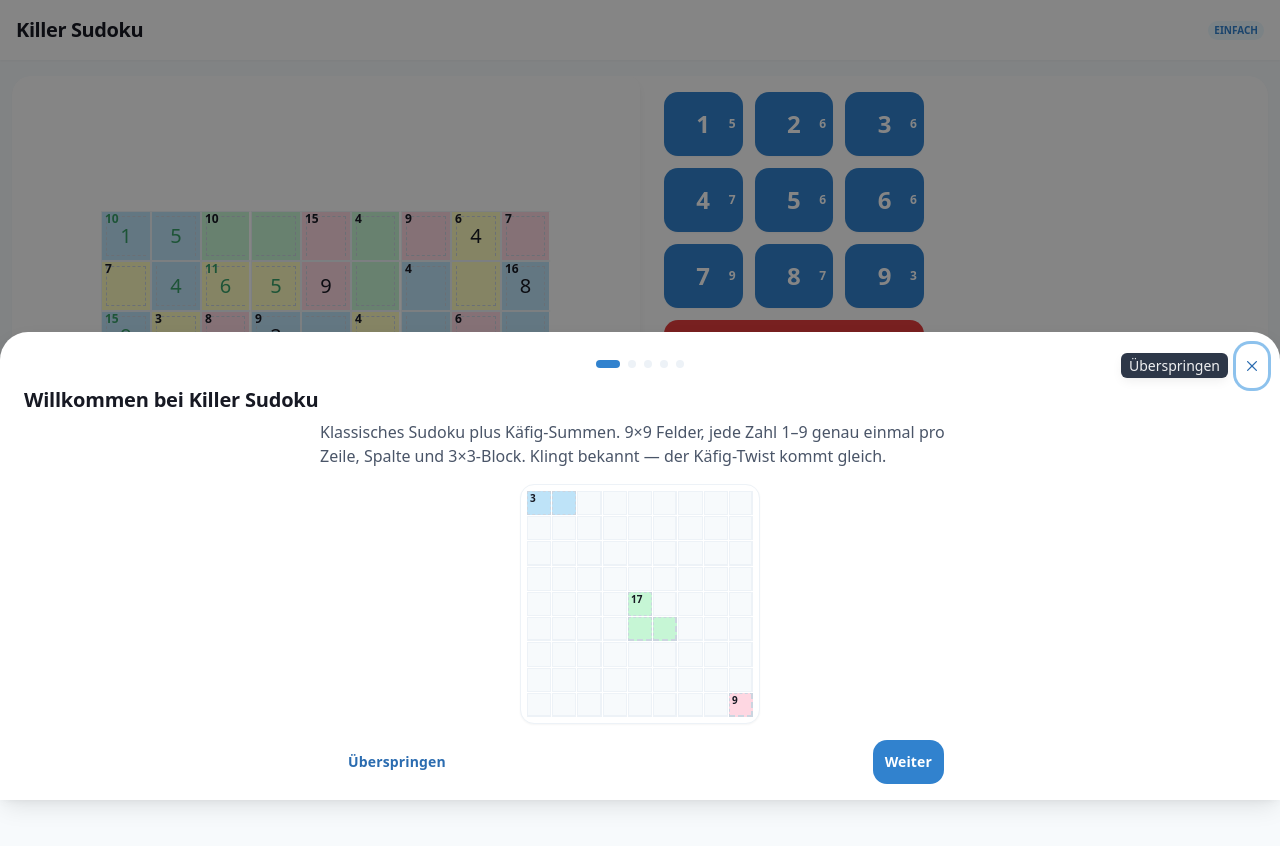
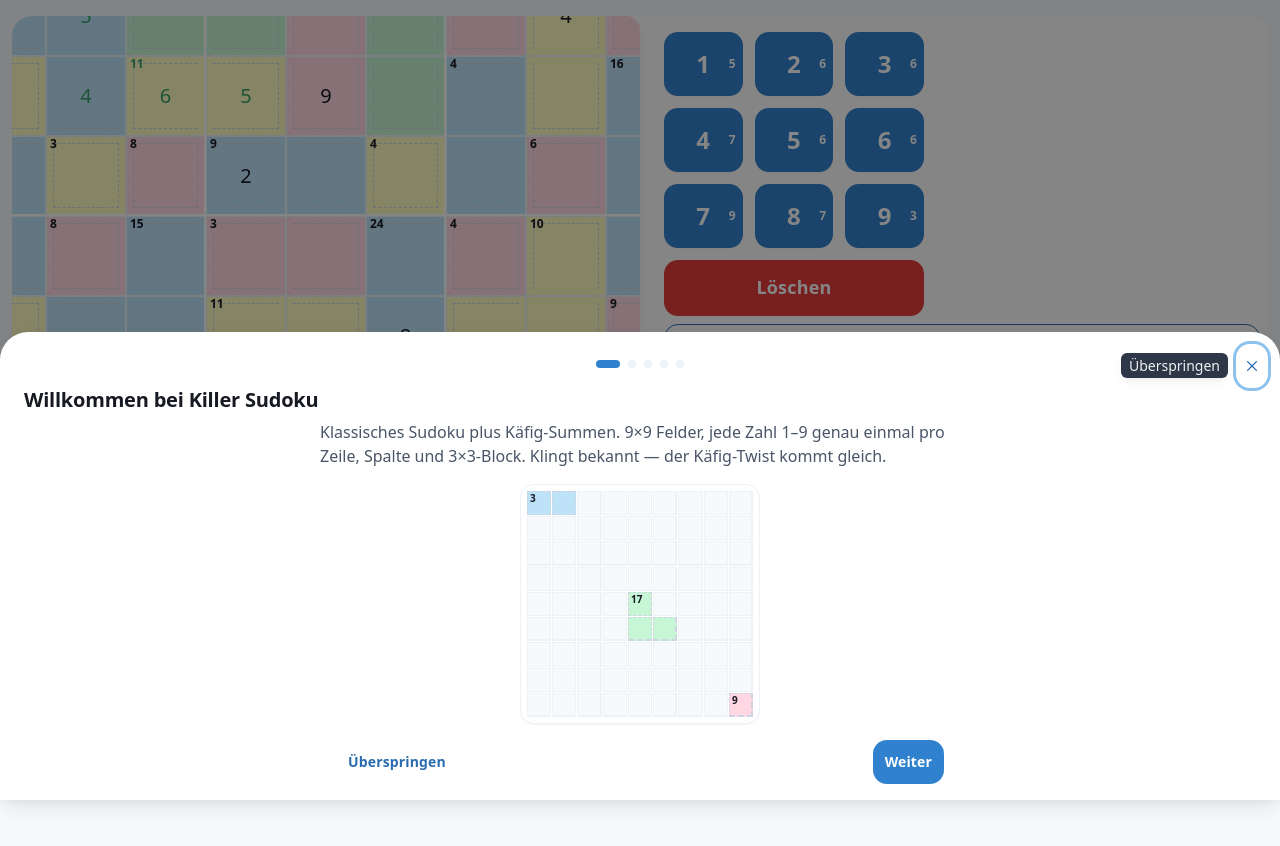
Before and after one commit to oliverbenduhn/killersudoku, a React (Vite) app: page / in a window 1280 px wide. Shown: the top 846 px of the page. After the commit the page ends 800 px from the top, so only its background shows below. Built offline with nearby package versions, Linux system fonts and the light colour scheme.

Commit message:
fix(layout): header in landscape ausblenden, sidebar intern scrollbar, brett 80vh

```diff
--- a/src/App.tsx
+++ b/src/App.tsx
@@ -62,6 +62,10 @@ function App() {
   const tutorial = useTutorial();
 
   const headerHeight = useBreakpointValue({ base: '52px', md: '60px' });
+  // Header im Sidebar-Modus (md+, Phone-Landscape quer / Tablet) ausblenden,
+  // damit das Brett die volle Höhe nutzen kann. Synchron mit der
+  // flexDirection-Breakpoint-Entscheidung in Board.tsx.
+  const isSidebarLayout = useBreakpointValue({ base: false, md: true }) || false;
   const containerMaxWidth = useBreakpointValue({ base: '100%', xl: 'container.xl' });
   const headerBg = useColorModeValue('surface.header', 'surface.header');
   const headerTextColor = useColorModeValue('surface.header.text', 'surface.header.text');
@@ -143,7 +147,15 @@ function App() {
     <ChakraProvider theme={theme}>
       <InstallPrompt />
 
-      <Box as="header" bg={headerBg} position="sticky" top={0} zIndex={999} boxShadow="sm">
+      <Box
+        as="header"
+        bg={headerBg}
+        position="sticky"
+        top={0}
+        zIndex={999}
+        boxShadow="sm"
+        display={isSidebarLayout ? 'none' : 'block'}
+      >
         <Container maxW={containerMaxWidth} h={headerHeight} px={4}>
           <Flex direction="row" align="center" justify="space-between" h="100%" gap={3}>
             <Heading as="h1" color={headerTextColor} fontSize={{ base: '18px', md: '20px' }} fontWeight="700" letterSpacing="-0.02em">
--- a/src/components/Board/Board.tsx
+++ b/src/components/Board/Board.tsx
@@ -543,11 +543,13 @@ export const Board: React.FC<BoardProps> = ({
         flexShrink={1}
         flexBasis={flexDirection === "row" ? "0" : "auto"}
         maxW={flexDirection === "column" ? "100%" : "70%"}
-        // Im Sidebar-Modus (md+) nutzt das Brett die verfügbare Höhe.
-        // 90vh lässt Cell ~ 35 px auf Landscape-Tablets, sodass das Brett
-        // wirklich groß wirkt. Im Column-Modus (Phone portrait) bleibt
-        // die Höhe auto, weil NumberPad+Aktionen darunter Platz brauchen.
-        h={flexDirection === "row" ? "90vh" : ["auto", "auto", "65vh"]}
+        // Im Sidebar-Modus (md+) nutzt das Brett 80vh der Höhe — das
+        // lässt in der Sidebar Platz für NumberPad+Löschen+Aktionen
+        // ohne dass sie hinter der Bottom-Nav verschwinden.
+        // ponytail: 90vh überlappte mit Bottom-Nav (57 px), 80vh ist
+        // der empirisch ermittelte Wert, bei dem alles in den sichtbaren
+        // Bereich passt.
+        h={flexDirection === "row" ? "80vh" : ["auto", "auto", "65vh"]}
         overflowX="hidden"
         overflowY="hidden"
         tabIndex={0}
@@ -609,6 +611,9 @@ export const Board: React.FC<BoardProps> = ({
         alignSelf={flexDirection === "column" ? "center" : "stretch"}
         mt={flexDirection === "column" ? 4 : 0}
         pt={flexDirection === "row" ? "16px" : 2}
+        // Im Landscape keine Bottom-Nav-Overlap-Risk: Inhalt vor
+        // Bottom-Nav enden lassen (Bottom-Nav ist 57 px + Safe-Area).
+        pb={flexDirection === "row" ? "72px" : 2}
         // Im Sidebar-Modus die volle verfügbare Breite rechts vom Brett
         // einnehmen, damit NumberPad+Aktionen gleichmäßig verteilt sind.
         width={flexDirection === "column" ? "100%" : "auto"}
@@ -616,7 +621,7 @@ export const Board: React.FC<BoardProps> = ({
         display="flex"
         flexDirection="column"
         alignItems={flexDirection === "column" ? "center" : "stretch"}
-        overflowY="hidden"
+        overflowY="auto"
       >
         <NumberPad
           onNumberSelect={handleNumberSelect}
@@ -624,15 +629,14 @@ export const Board: React.FC<BoardProps> = ({
           disabledNumbers={isGameOver ? [1, 2, 3, 4, 5, 6, 7, 8, 9] : []}
           remainingDigits={remainingDigits}
         />
-        <Stack
-          // Im Sidebar-Modus (md+, Landscape) vertikal anordnen, damit
-          // die Aktions-Buttons die volle Sidebar-Breite füllen statt
-          // nur in einer Zeile neben NumberPad zu sitzen.
-          direction={flexDirection === "row" ? "column" : "row"}
-          gap={flexDirection === "row" ? 2 : 4}
-          mt={flexDirection === "column" ? 4 : 2}
-          justify={flexDirection === "column" ? "center" : "start"}
-          width="100%"
+        <Box
+          // Im Landscape Action-Bar in zwei Gruppen teilen: primäre
+          // Aktionen (Tipp + Hinweis) oben, sekundäre (Reset, Undo, Redo)
+          // unten in einer kompakten Reihe — spart vertikalen Platz.
+          display={flexDirection === "row" ? "flex" : "block"}
+          flexDirection={flexDirection === "row" ? "column" : undefined}
+          gap={flexDirection === "row" ? 2 : undefined}
+          mt={flexDirection === "row" ? 2 : 4}
         >
           {/* Strategischer Tipp: dezent, nicht im Vordergrund. */}
           <RippleButton
@@ -709,7 +713,7 @@ export const Board: React.FC<BoardProps> = ({
           >
             ↷ Redo
           </RippleButton>
-        </Stack>
+        </Box>
       </Box>
     </Flex>
   );
```
